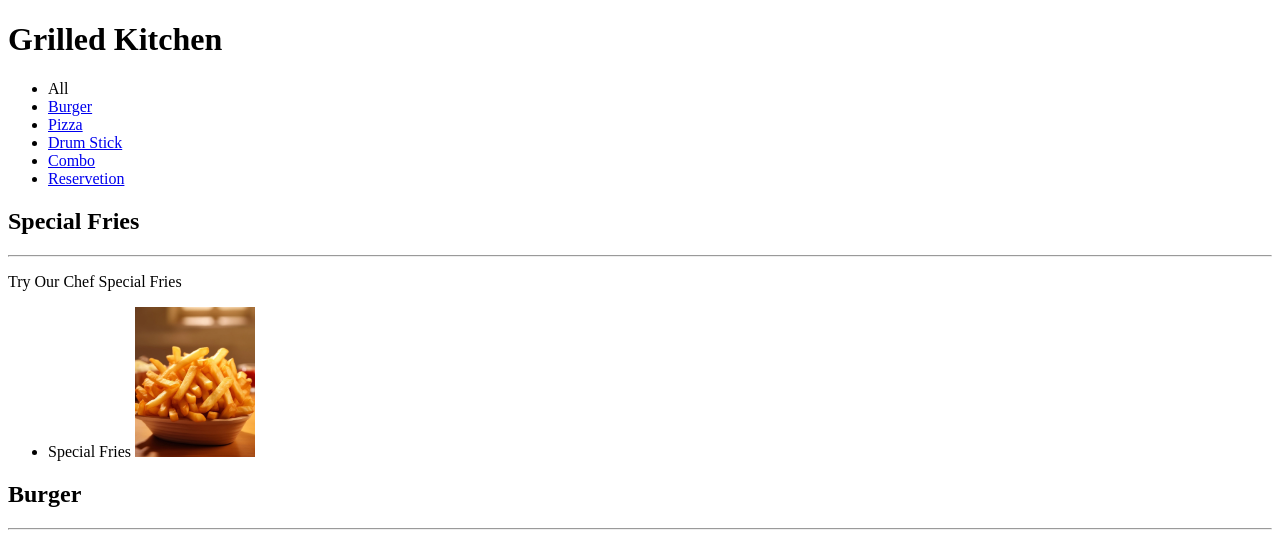
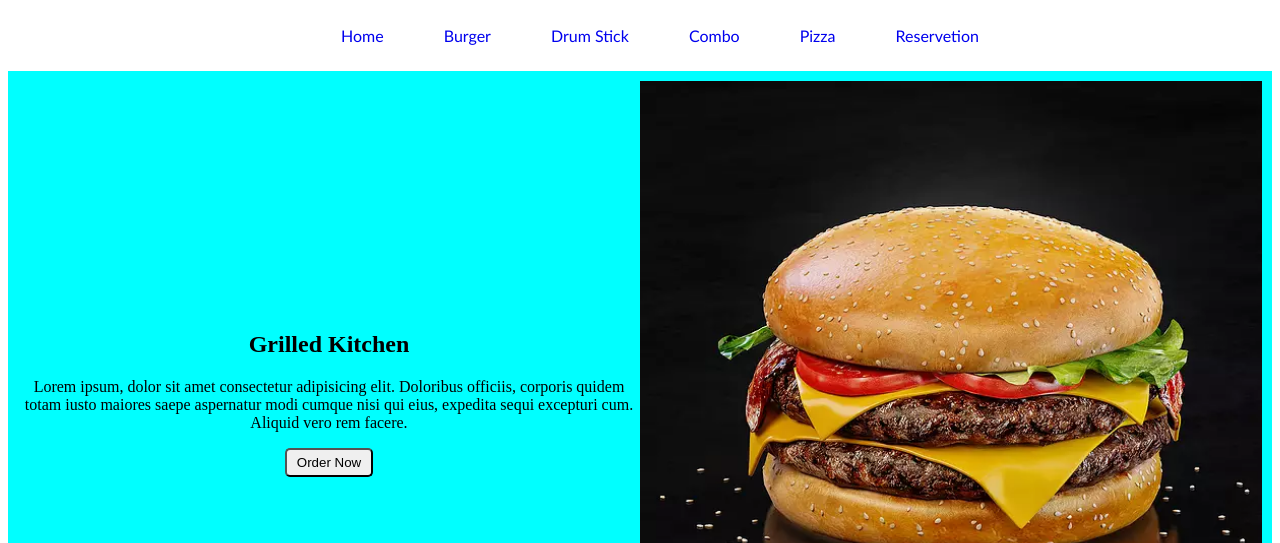
Before and after one commit to midul-dev/html-practice-m1, a plain HTML site: page index.html in a window 1280 px wide. Shown: the top 543 px of the page. Drawn offline with Linux system fonts and the light colour scheme.

Commit message:
add new css file

```diff
--- a/index.html
+++ b/index.html
@@ -5,21 +5,37 @@
     <meta name="viewport" content="width=device-width, initial-scale=1.0" />
     <title>Grilled Kitchen Menu</title>
     <!-- <link rel="stylesheet" href="style.css"> -->
+    <link rel="stylesheet" href="styles/nav.css" />
+    <link rel="stylesheet" href="styles/hero.css">
   </head>
   <body>
     <header>
-      <h1>Grilled Kitchen</h1>
+      <nav>
+        <ul>
+          <li><a href="index.html">Home</a></li>
+          <li><a href="Burger.html">Burger</a></li>
+          <li><a href="Drum Stick.html">Drum Stick</a></li>
+          <li><a href="Combo.html">Combo</a></li>
+          <li><a href="Pizza.html">Pizza</a></li>
+          <li><a href="Reservetion.html">Reservetion</a></li>
+        </ul>
+      </nav>
+      <section class="hero">
+        <div class="hero-content">
+          <h1>Grilled Kitchen</h1>
+          <p>
+            Lorem ipsum, dolor sit amet consectetur adipisicing elit. Doloribus
+            officiis, corporis quidem totam iusto maiores saepe aspernatur modi
+            cumque nisi qui eius, expedita sequi excepturi cum. Aliquid vero rem
+            facere.
+          </p>
+          <button>Order Now</button>
+        </div>
+        <div class="hero-img">
+          <img src="Image/Hero image.webp" alt="Hero Image" />
+        </div>
+      </section>
     </header>
-    <nav>
-      <ul>
-        <li>All</li>
-        <li><a href="Burger.html" target="_blank">Burger</a></li>
-        <li><a href="Pizza.html" target="_blank">Pizza</a></li>
-        <li><a href="Drum Stick.html" target="_blank">Drum Stick</a></li>
-        <li><a href="Combo.html" target="_blank">Combo</a></li>
-        <li><a href="Reservetion.html" target="_blank">Reservetion</a></li>
-      </ul>
-    </nav>
     <main>
       <h2>Special Fries</h2>
       <hr />
@@ -98,11 +114,7 @@
       <ul>
         <li>
           <span>Drum Stick Plate</span>
-          <img
-            src="Image/Drum Stick Plate.png"
-            alt="Drum Stick"
-            height="150"
-          />
+          <img src="Image/Drum Stick Plate.png" alt="Drum Stick" height="150" />
         </li>
 
         <li>
--- /dev/null
+++ b/styles/hero.css
@@ -0,0 +1,25 @@
+.hero{
+    display: flex;
+    padding: 10px;
+    background-color: aqua;
+    align-items: center;
+}
+.hero-content{
+    flex: 1;
+    text-align: center;
+}
+.hero-img{
+    flex: 1;
+}
+.hero-img img{
+    width: 100%;
+}
+.hero-content button{
+    padding: 5px 10px;
+    border-radius: 5px;
+    cursor: pointer;
+}
+.hero-content button:hover{
+    background-color: black;
+    color: aliceblue;
+}
--- /dev/null
+++ b/styles/nav.css
@@ -0,0 +1,19 @@
+nav ul{
+    display: flex;
+    list-style:none ;
+    justify-content: center;
+    font-family: 'Gill Sans', 'Gill Sans MT', Calibri, 'Trebuchet MS', sans-serif;
+}
+
+nav ul li a{
+    text-decoration: none;
+}
+nav ul li{
+    margin: 10px;
+    padding: 0 20px;
+
+}
+
+nav ul li:hover{
+    background-color: aqua;
+}
```
Also changed, not shown: Burger.html (+11 -0 lines), Combo.html (+11 -0 lines), Drum Stick.html (+11 -0 lines), Pizza.html (+12 -0 lines), Reservetion.html (+12 -0 lines), emmet.html (added, +11 -0 lines), Image/Hero image.webp (added), styles/formstyle.css (renamed from formstyle.css), styles/style.css (renamed from style.css).
